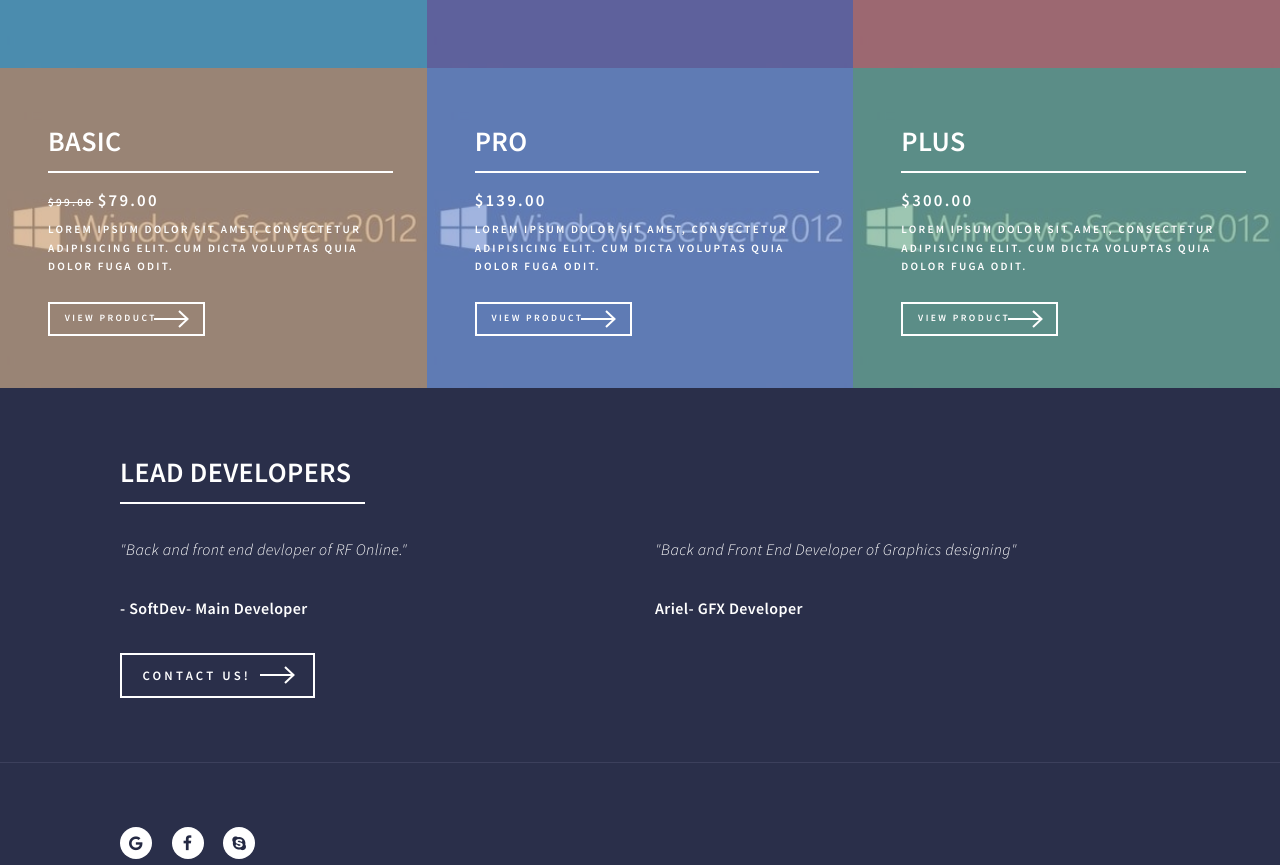
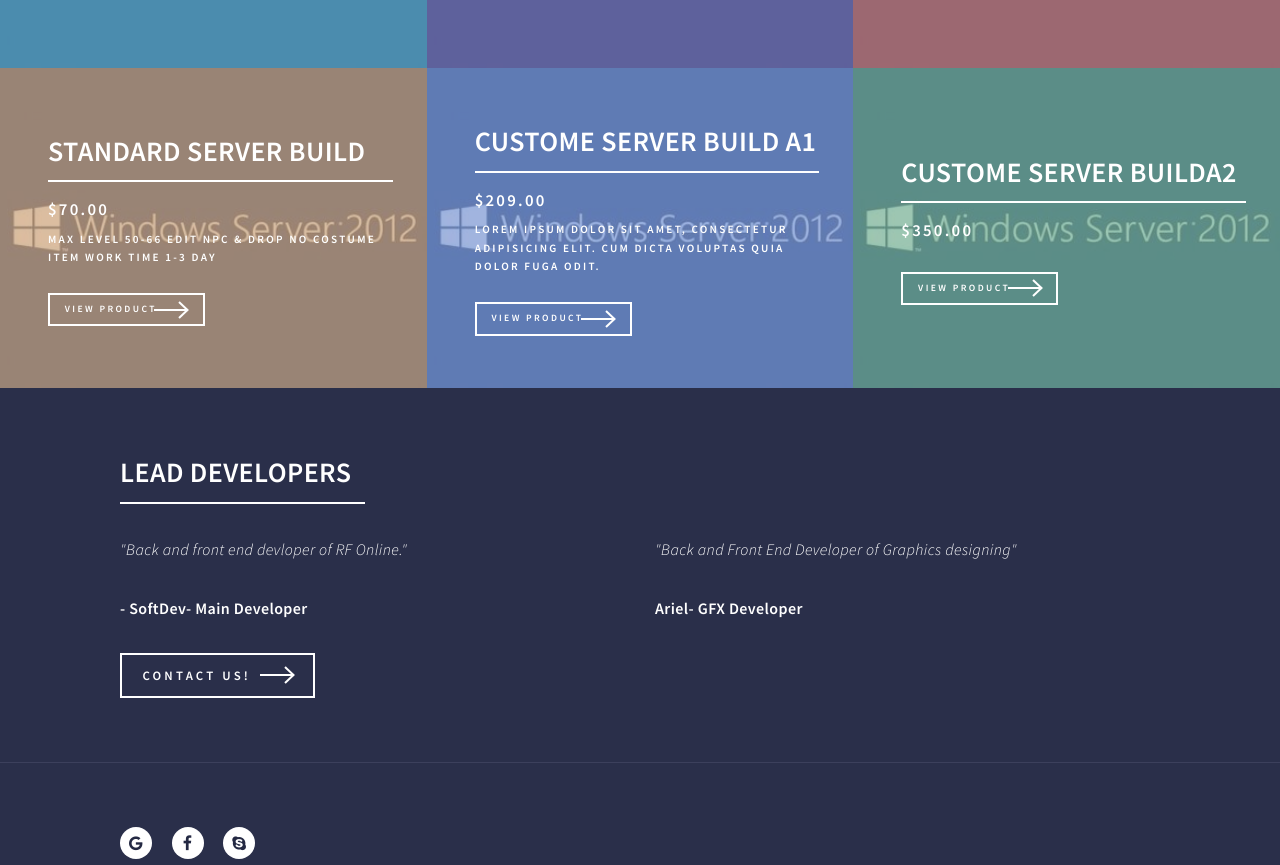
Before and after one commit to softdevmt/store-site, a plain HTML site: page index.html in a window 1280 px wide. Shown: the part 1108-1973 px from the top of the page. Drawn offline with Linux system fonts and the light colour scheme.

Commit message:
Update index.html

```diff
--- a/index.html
+++ b/index.html
@@ -135,9 +135,29 @@
 										<img src="images/1.jpg" alt="" />
 									</span>
 									<header class="major">
-										<h3>BASIC</h3>
+										<h3>STANDARD SERVER BUILD</h3>
 
-										<p><del>$99.00</del> <strong> $79.00</strong></p>
+										<p><strong>$70.00</strong></p>
+
+										<p>Max Level 50-66
+										Edit Npc & Drop
+										No Costume Item
+										Work Time 1-3 Day
+										</p>
+
+										<div class="major-actions">
+											<a href="product-details.html" class="button small next">View Product</a>
+										</div>
+									</header>
+								</article>
+								<article>
+									<span class="image">
+										<img src="images/1.jpg" alt="" />
+									</span>
+									<header class="major">
+										<h3>CUSTOME SERVER BUILD A1</h3>
+
+										<p><strong>$209.00</strong></p>
 
 										<p>Lorem ipsum dolor sit amet, consectetur adipisicing elit. Cum dicta voluptas quia dolor fuga odit.</p>
 
@@ -151,27 +171,11 @@
 										<img src="images/1.jpg" alt="" />
 									</span>
 									<header class="major">
-										<h3>PRO</h3>
+										<h3>CUSTOME SERVER BUILDA2</h3>
 
-										<p><strong>$139.00</strong></p>
+										<p><strong> $350.00</strong></p>
 
-										<p>Lorem ipsum dolor sit amet, consectetur adipisicing elit. Cum dicta voluptas quia dolor fuga odit.</p>
-
-										<div class="major-actions">
-											<a href="product-details.html" class="button small next">View Product</a>
-										</div>
-									</header>
-								</article>
-								<article>
-									<span class="image">
-										<img src="images/1.jpg" alt="" />
-									</span>
-									<header class="major">
-										<h3>PLUS</h3>
-
-										<p><strong> $300.00</strong></p>
-
-										<p>Lorem ipsum dolor sit amet, consectetur adipisicing elit. Cum dicta voluptas quia dolor fuga odit.</p>
+										<p></p>
 
 										<div class="major-actions">
 											<a href="product-details.html" class="button small next">View Product</a>
```
